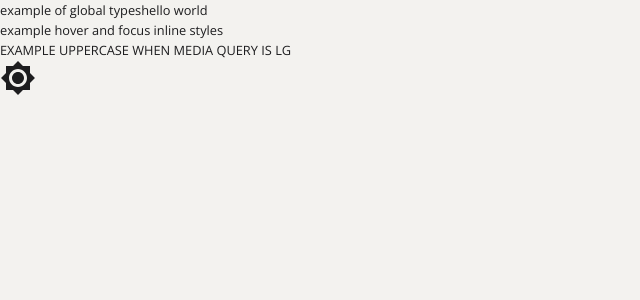
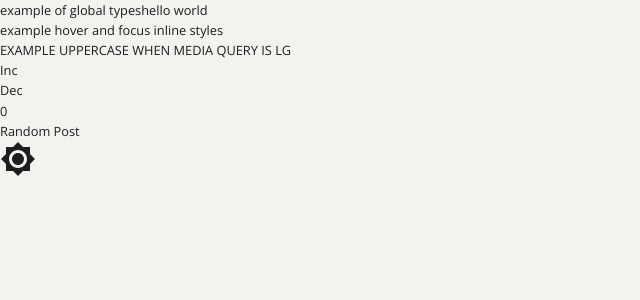
Before and after one commit to teaguestockwell/fullstack-template, a Next.js app: page / in a window 1280 px wide. Shown: the top 300 px of the page, without its empty margins (0-640 px from the left). Built offline with nearby package versions, Linux system fonts and the light colour scheme.

Commit message:
Add service worker with next-pwa

```diff
--- a/components/example/example.tsx
+++ b/components/example/example.tsx
@@ -1,6 +1,15 @@
 import {ThemeToggle} from './theme_toggle'
 import {GlobalTypes} from './global_types'
 import {Emotion} from './emotion'
+import {Zustand} from './zustand'
+import {getPath} from '../../utils'
+import Link from 'next/link'
+
+const RandomPost = () => {
+  // random string between 0 and 999
+  const postId = Math.floor(Math.random() * 1000).toString()
+  return <Link href={getPath.mockPost.view({postId})}>Random Post</Link>
+}
 
 export const Example = () => {
   return (
@@ -9,6 +18,10 @@ export const Example = () => {
 
       <Emotion />
 
+      <Zustand />
+
+      <RandomPost />
+
       <ThemeToggle />
     </div>
   )
--- a/components/example/zustand.tsx
+++ b/components/example/zustand.tsx
@@ -15,10 +15,16 @@ const Counter = () => {
 
   return (
     <>
-      <button onClick={() => useStore.setState({count: s.count + 1})}>
+      <button
+        style={{display: 'flex'}}
+        onClick={() => useStore.setState({count: s.count + 1})}
+      >
         Inc
       </button>
-      <button onClick={() => useStore.setState({count: s.count - 1})}>
+      <button
+        style={{display: 'flex'}}
+        onClick={() => useStore.setState({count: s.count - 1})}
+      >
         Dec
       </button>
     </>
--- a/next.config.js
+++ b/next.config.js
@@ -1,4 +1,43 @@
-/** @type {import('next').NextConfig} */
-module.exports = {
-  reactStrictMode: true,
+/* eslint-disable */
+const withPlugins = require('next-compose-plugins')
+const withPWA = require('next-pwa')
+const withBundleAnalyzer = require('@next/bundle-analyzer')({
+  enabled: process.env.ANALYZE === 'true',
+})
+
+const options = {
+  withBundleAnalyzer: {},
+
+  withPwa: {
+    pwa: {
+      dest: 'public',
+      disable: process.env.NODE_ENV === 'development',
+    },
+    // dafault caching strategy https://github.com/shadowwalker/next-pwa/blob/master/cache.js
+    // https://developers.google.com/web/tools/workbox/reference-docs/latest/module-workbox-build#.RuntimeCachingEntry
+    // runtimeCaching: [
+    //   {
+    //     urlPattern: /^https?.*/,
+    //     handler: 'CacheFirst',
+    //     options: {
+    //       cacheName: 'offlineCache',
+    //       expiration: {
+    //         maxEntries: 1000,
+    //       },
+    //     },
+    //   },
+    // ],
+  },
 }
+
+module.exports = withPlugins(
+  [
+    [withBundleAnalyzer, options.withBundleAnalyzer],
+    [withPWA, options.withPwa],
+  ],
+
+  {
+    webpack5: true,
+    trailingSlash: true,
+  }
+)
--- a/package.json
+++ b/package.json
@@ -8,6 +8,7 @@
     "start": "next build && next start -p 8080",
     "lint": "next lint",
     "prepare": "husky install",
+    "analyze": "ANALYZE=true npm run build",
     "test": "jest",
     "test:coverage": "jest --coverage && open ./coverage/lcov-report/index.html",
     "test:e2e": "next build && concurrently --kill-others \"next start -p 8081\" \"wait-on http://localhost:8081 && cypress run --env CYPRESS_BASE_URL=http://localhost:8081\"",
@@ -31,6 +32,9 @@
     "zustand": "^3.6.0"
   },
   "devDependencies": {
+    "next-pwa": "^5.4.0",
+    "@next/bundle-analyzer": "^11.1.2",
+    "next-compose-plugins": "^2.2.1",
     "@emotion/babel-plugin": "^11.3.0",
     "@testing-library/jest-dom": "^5.14.1",
     "@testing-library/react": "^12.1.2",
--- a/services/mock_post.ts
+++ b/services/mock_post.ts
@@ -13,4 +13,4 @@ export const getPost = async (id: string) => {
   }
 }
 
-export type ReadDeep = Awaited<Types.Util.ReturnType<typeof getPost>>
+export type ReadDeep = {id: string; title: string; body: string}
```
Also changed, not shown: 2 other files (tests, documents, lock files or other folders).
